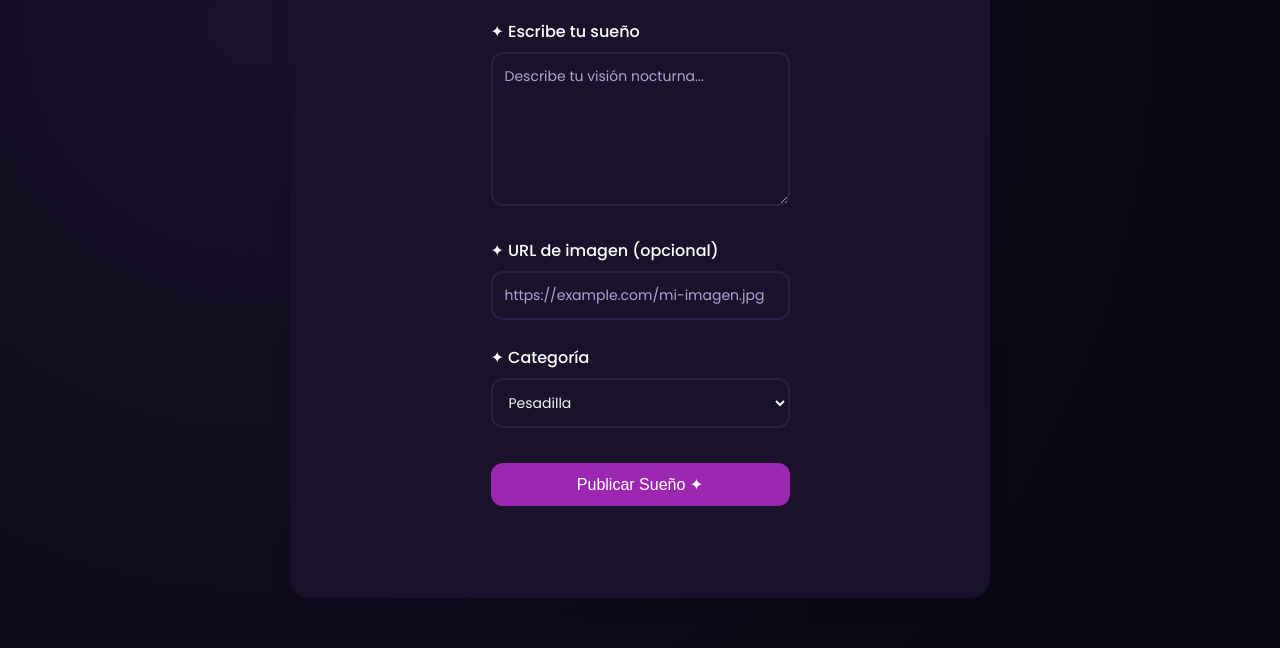
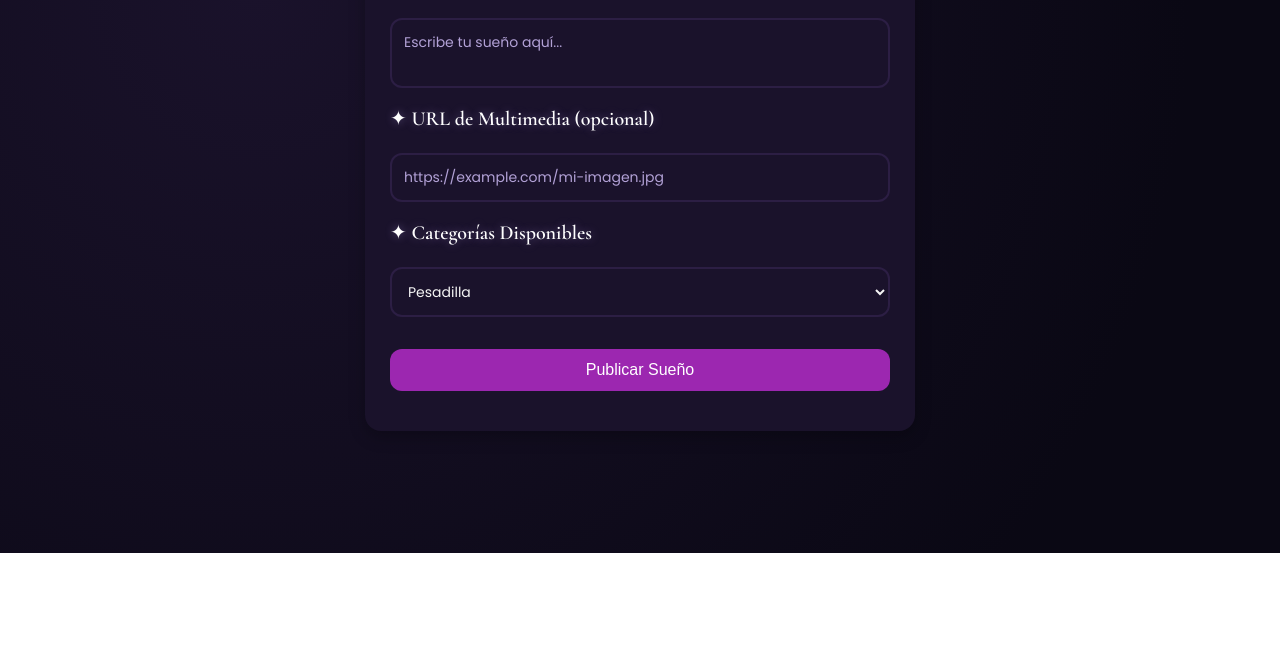
Before and after one commit to ari-pz/dreamlog, a plain HTML site: page frontend/newpost.html in a window 1280 px wide. Shown: the part 247-895 px from the top of the page. After the commit the page ends 800 px from the top, so only its background shows below. Drawn offline with nearby package versions, Linux system fonts and the light colour scheme; sample sign-in values are in the browser's storage.

Commit message:
Conecto el backend para crear un nuevo post

```diff
--- a/frontend/css/newpost.css
+++ b/frontend/css/newpost.css
@@ -1,100 +1,87 @@
-/* ===== Contenedor principal ===== */
-.atrapasueños-principal {
+/* ===== CONTENEDOR GENERAL ===== */
+.newpost-container {
+  width: 100%;
+  max-width: 550px;
+  margin: 0 auto;
   display: flex;
-  justify-content: center;
-  padding: 50px 20px;
-  background-color: #f8f3ff; /* suave fondo violeta */
-  min-height: 100vh;
+  flex-direction: column;
+  gap: 18px;                 /* <- separa elementos */
+  padding: 40px 25px;
   font-family: 'Poppins', sans-serif;
+  border-radius: 16px;
+  background-color: #1a122b;
+  box-shadow: 0 6px 16px rgba(0,0,0,0.25);
+  color: white;
 }
 
-/* ===== Fondo violeta para toda la página ===== */
-body {
-  background-color: rgba(18, 13, 31, 0.9); /* violeta intenso */
+/* ===== TITULO ===== */
+.new-dream {
+  text-align: center;
+  padding: 10px;
+  font-size: 2.2rem;
+  font-family: 'Cormorant Garamond', serif;
+  margin-bottom: 20px;
+  color: #c4a9ff;
+  text-shadow: 0 0 10px rgba(196,169,255,0.4);
 }
 
-/* Hacer que el contenedor principal sea transparente para ver el fondo */
-.atrapasueños-principal {
-  background-color: transparent;
+/* ===== LABELS ===== */
+.newpost-container label {
+  font-size: 20px;
+  margin-bottom: 4px;
+  display: block;
+  font-family: 'Cormorant Garamond', serif;
+  text-shadow: 0 0 10px rgba(196,169,255,0.4);
+
 }
 
-/* ===== Sección secundaria (el cuadro) ===== */
-.atrapasueños-secundario {
-  display: flex;
-  flex-direction: column;
-  align-items: center;
-  max-width: 700px;
-  width: 100%;
-  background-color: #1a122b; /* violeta oscuro como el fondo */
-  padding: 40px;
-  border-radius: 20px;
-  box-shadow: 0 8px 20px rgba(0,0,0,0.1);
-  color: #ffffff; /* texto en blanco */
-}
-
-/* ===== Título dentro del cuadro ===== */
-.atrapasueños-secundario h2 {
-  font-family: 'Cormorant Garamond', serif;
-  color: #c4a9ff;
-  font-size: 2.4rem;
-  text-shadow: 0 0 10px rgba(196,169,255,0.4);
-  margin-bottom: 2rem;
-}
-
-/* ===== Labels del formulario ===== */
-.form-nuevo-sueno label {
-  font-weight: 500;
-  color: #ffffff; /* etiquetas en blanco */
-  margin-bottom: 8px;
-  display: block;
-}
-
-/* ===== Inputs y textarea ===== */
+/* ===== INPUTS Y TEXTAREA ===== */
 .input-estilo {
   width: 100%;
   padding: 12px;
   border-radius: 12px;
-  border: 2px solid #2c1e44; /* borde ligeramente más claro que el fondo */
-  background-color: #1a122b; /* fondo violeta oscuro */
+  font-family: 'Poppins', sans-serif;
   font-size: 14px;
-  font-family: 'Poppins', sans-serif;
-  color: #f4f4f4; /* texto blanco */
-  transition: border 0.3s, box-shadow 0.3s;
-}
-
-.input-estilo::placeholder {
-  color: #b2a1d6; /* placeholder más claro */
+  resize: none;
+  background-color: #1a122b;
+  color: #f4f4f4;
+  border: 2px solid #2c1e44;
+  transition: border .3s, box-shadow .3s;
 }
 
 .input-estilo:focus {
   outline: none;
-  border-color: #4a2e8c; /* borde más intenso al focus */
+  border-color: #4a2e8c;
   box-shadow: 0 0 8px rgba(186,146,255,0.3);
 }
 
-/* ===== Botón ===== */
+.input-estilo::placeholder {
+  color: #b2a1d6;
+}
+
+/* ===== BOTÓN ===== */
 .atrapasueños-btn {
+  padding: 12px;
+  border-radius: 12px;
   background-color: #9c27b0;
   color: white;
-  padding: 12px;
-  border: none;
-  border-radius: 12px;
   font-size: 16px;
   cursor: pointer;
-  transition: background-color 0.3s;
+  border: none;
+  margin-top: 14px;
+  transition: background-color .3s;
 }
 
 .atrapasueños-btn:hover {
   background-color: #6a1b9a;
 }
 
-/* ===== Responsive ===== */
+/* ===== RESPONSIVE ===== */
 @media (max-width: 600px) {
-  .atrapasueños-secundario {
-    padding: 30px 20px;
+  .newpost-container {
+    padding: 30px 18px;
   }
-
-  .atrapasueños-image {
-    width: 100px;
+  .newpost-title {
+    font-size: 1.8rem;
   }
 }
--- a/frontend/newpost.html
+++ b/frontend/newpost.html
@@ -3,57 +3,83 @@
 <head>
   <meta charset="UTF-8">
   <meta name="viewport" content="width=device-width, initial-scale=1.0">
-  <title>Nuevo Sueño ✦ DreamLog</title>
+  <title>Dreamlog - Nuevo Sueño</title>
   <link rel="stylesheet" href="css/newpost.css">
   <link rel="stylesheet" href="css/styles.css">
-
+  <link rel="icon" type="image/png" href="/img/favicon.png">
   <link href="https://fonts.googleapis.com/css2?family=Cormorant+Garamond:wght@600&family=Poppins:wght@400;500&display=swap" rel="stylesheet">
 </head>
 <body>
+
+
 
   <!----- Navbar ----->
   <div id="navbar"></div>
   <script src="/js/navbar.js"></script>
 
+
+
   <!-----Principal----->
+  <h2 class="new-dream">Nuevo Sueño</h2>
+  <div class="newpost-container">
+    <label>✦ Escribe tu sueño</label>
+    <textarea id="content" placeholder="Escribe tu sueño aquí..." required class="input-estilo"></textarea>
 
-  <main class="atrapasueños-principal">
-    <section class="atrapasueños-secundario">
-      <h2>Nuevo Sueño</h2>
+    <label>✦ URL de Multimedia (opcional)</label>
+    <input id="image" placeholder="https://example.com/mi-imagen.jpg" class="input-estilo">
 
-      <form class="form-nuevo-sueno" action="#" method="POST" style="display:flex; flex-direction:column; gap:25px; max-width:600px; margin:auto;">
+    <label>✦ Categorías Disponibles</label>
+      <select id="category" required class="input-estilo">
+        <option value="1">Pesadilla</option>
+        <option value="2">Recurrente</option>
+        <option value="3">Absurdo</option>
+        <option value="4">Sensorial</option>
+        <option value="5">Lúcido</option>
+        <option value="6">Inquietante</option>
+      </select>
+      <button id="btn-post" type="submit" class="atrapasueños-btn">Publicar Sueño</button>
+  </div>
 
-        <div>
-          <label for="texto">✦ Escribe tu sueño</label>
-          <textarea id="texto" name="texto" rows="6" placeholder="Describe tu visión nocturna..." required class="input-estilo"></textarea>
-        </div>
 
-        <div>
-          <label for="imagen">✦ URL de imagen (opcional)</label>
-          <input id="imagen" name="imagen" type="url" placeholder="https://example.com/mi-imagen.jpg" class="input-estilo">
-        </div>
 
-        <div>
-          <label for="categoria">✦ Categoría</label>
-          <select id="categoria" name="categoria" required class="input-estilo">
-            <option value="Pesadilla">Pesadilla</option>
-            <option value="Recurrente">Recurrente</option>
-            <option value="Absurdo">Absurdo</option>
-            <option value="Sensorial">Sensorial</option>
-            <option value="Lúcido">Lúcido</option>
-            <option value="Inquietante">Inquietante</option>
-          </select>
-        </div>
+  <script>
+    document.getElementById("btn-post").addEventListener("click", async () => {
 
-        <button type="submit" class="atrapasueños-btn" style="margin-top:10px;">
-          Publicar Sueño ✦
-        </button>
+      const content = document.getElementById("content").value;
+      const image = document.getElementById("image").value;
+      const category_id = document.getElementById("category").value;
 
-      </form>
+      const loggedUser = JSON.parse(localStorage.getItem("loggedUser"));
 
-      <br><br>
-    </section>
-  </main>
+      if (!loggedUser) {
+        alert("Necesitas estar logueado");
+        return;
+      }
+
+      const user_id = loggedUser.user_id;
+
+      const postData = {
+        user_id,
+        content,
+        image,
+        category_id
+      };
+
+      const response = await fetch("/api/posts", {
+        method: "POST",
+        headers: { "Content-Type": "application/json" },
+        body: JSON.stringify(postData),
+      });
+
+      const result = await response.json();
+      console.log("Post creado:", result);
+      alert("Publicación exitosa!");
+
+      window.location.href = "/inicio";
+    });
+
+
+  </script>
 
 </body>
 </html>
```
Also changed, not shown: backend/src/index.js (+19 -1 lines), backend/src/posts.js (+18 -1 lines).
